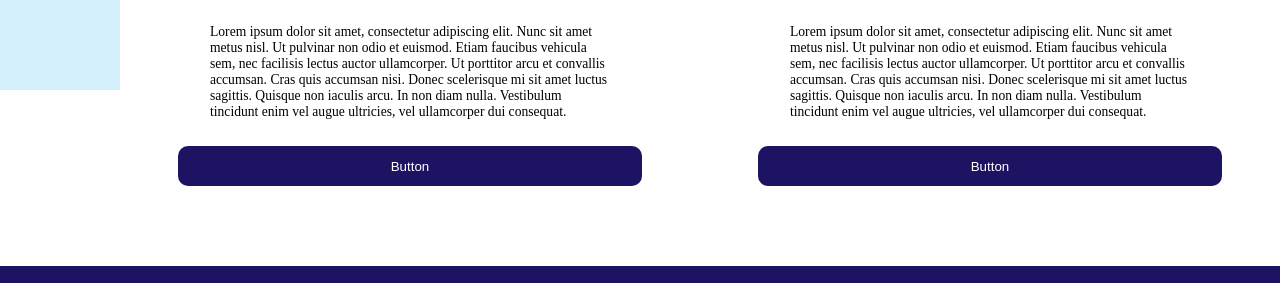
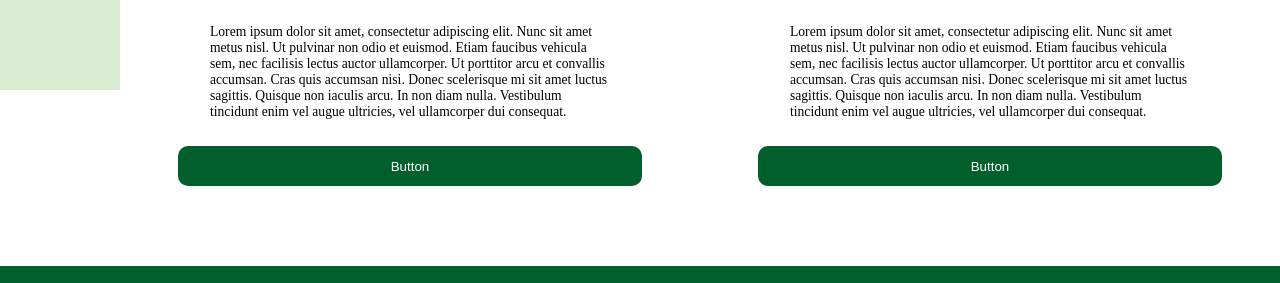
Before and after one commit to tinaes21/huset-food, a plain HTML site: page index.html in a window 1280 px wide. Shown: the part 710-993 px from the top of the page. Drawn offline with Linux system fonts and the light colour scheme; a web font is replaced by a local one.

Commit message:
changed the color blue to green

```diff
--- a/css/style.css
+++ b/css/style.css
@@ -4,8 +4,8 @@
 }
 
 body {
-    --header-color: #D4F0FD;
-    --footer-color: #1C1363;
+    --header-color: #D9EDD2;
+    --footer-color: #005F2A;
     font-family: "Avenir Next";
     margin: 0;
 }
```
